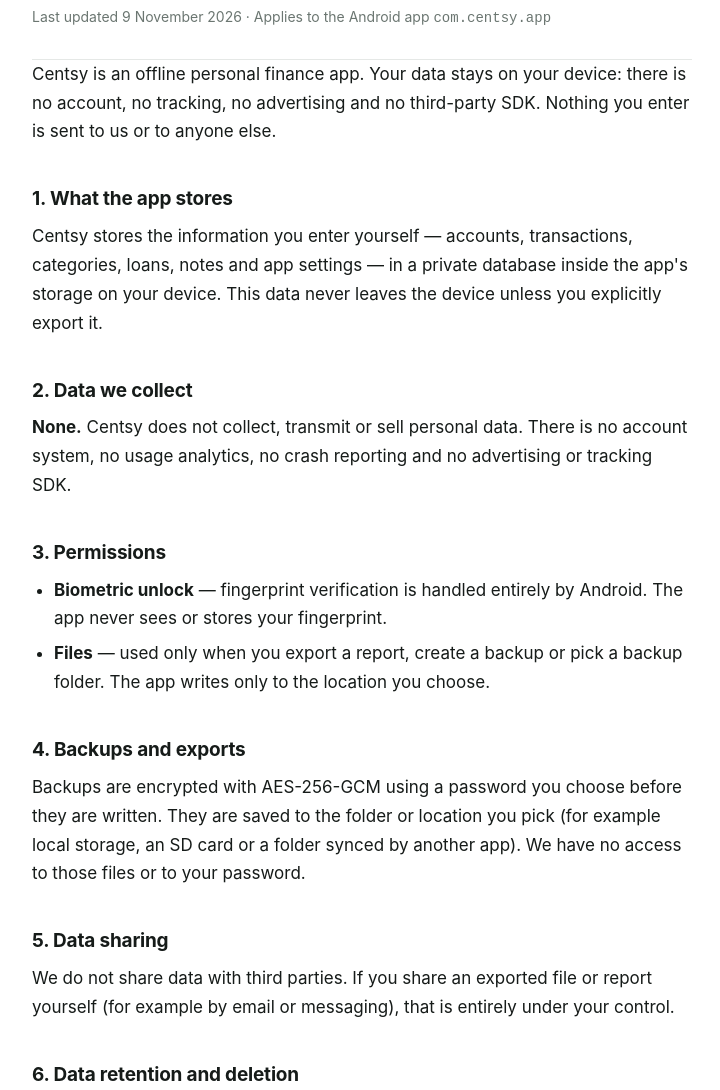
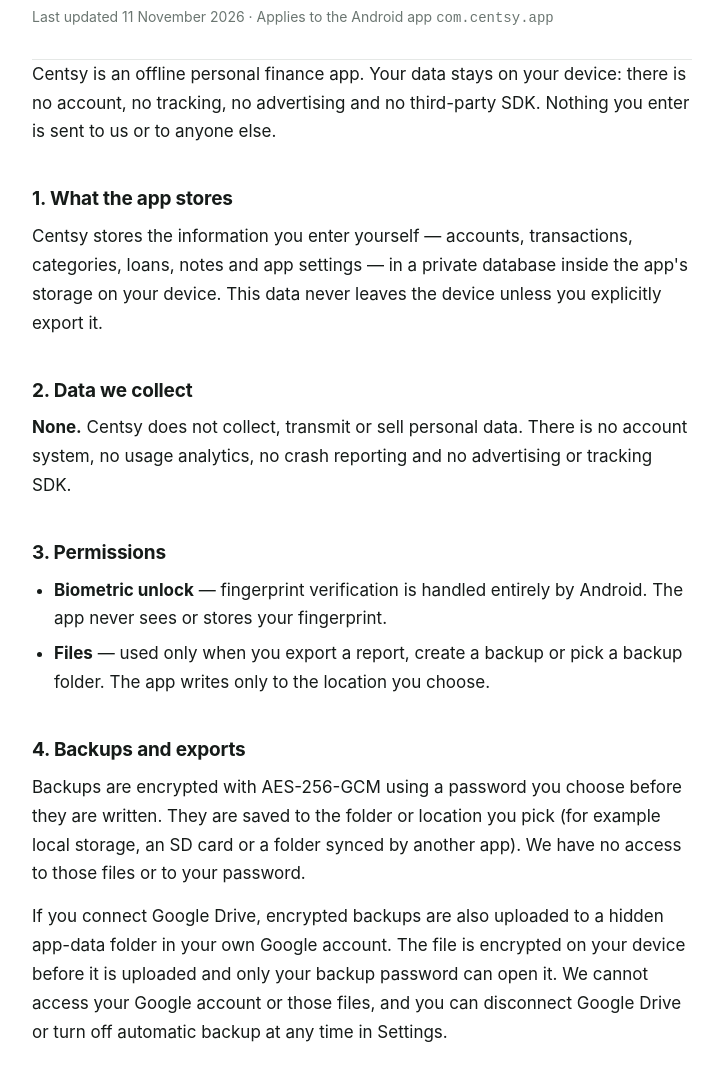
Before and after one commit to mehedi-soft-dev/centsy-legal, a plain HTML site: page index.html in a window 1280 px wide. Shown: the part 132-1222 px from the top of the page, without its empty margins (278-998 px from the left). Drawn offline with Linux system fonts and the light colour scheme.

Commit message:
Document optional Google Drive backup in privacy policy
Co-authored-by: CommandCodeBot <noreply@commandcode.ai>

```diff
--- a/index.html
+++ b/index.html
@@ -90,7 +90,7 @@
 <main>
   <div class="app">Centsy</div>
   <h1>Privacy Policy</h1>
-  <p class="meta">Last updated 9 November 2026 · Applies to the Android app <code>com.centsy.app</code></p>
+  <p class="meta">Last updated 11 November 2026 · Applies to the Android app <code>com.centsy.app</code></p>
 
   <p>Centsy is an offline personal finance app. Your data stays on your device: there is no
     account, no tracking, no advertising and no third-party SDK. Nothing you enter is sent to us
@@ -117,6 +117,10 @@
   <p>Backups are encrypted with AES-256-GCM using a password you choose before they are written.
     They are saved to the folder or location you pick (for example local storage, an SD card or a
     folder synced by another app). We have no access to those files or to your password.</p>
+  <p>If you connect Google Drive, encrypted backups are also uploaded to a hidden app-data folder in
+    your own Google account. The file is encrypted on your device before it is uploaded and only
+    your backup password can open it. We cannot access your Google account or those files, and you
+    can disconnect Google Drive or turn off automatic backup at any time in Settings.</p>
 
   <h2>5. Data sharing</h2>
   <p>We do not share data with third parties. If you share an exported file or report yourself
```
